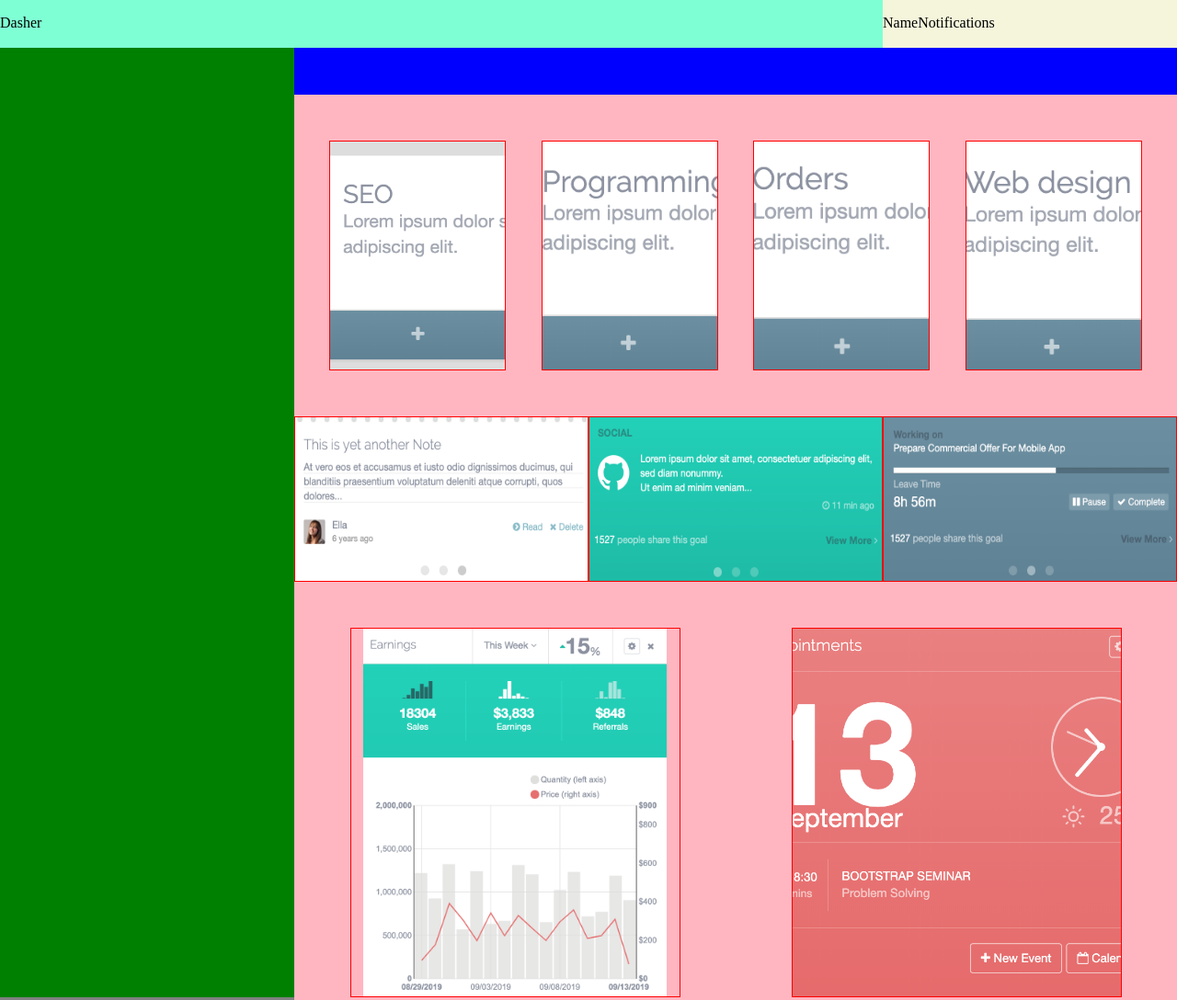
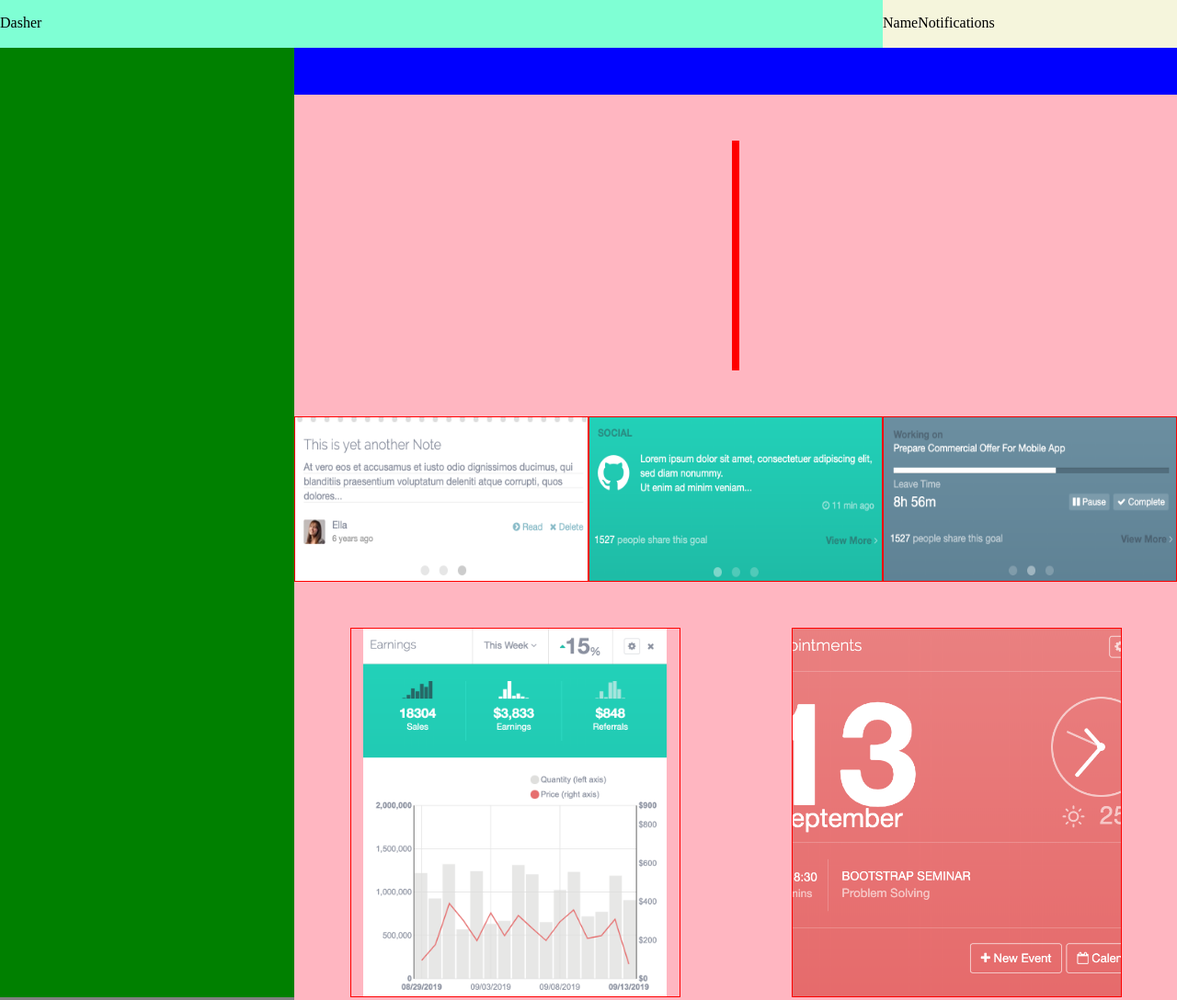
Before and after one commit to pat-white-code/ACA_web101_patrick_white, a plain HTML site: page src/checkpoint-1/checkpoint-1.html in a window 1280 px wide. Shown: the top 1088 px of the page at 92% size. Drawn offline with Linux system fonts and the light colour scheme.

Commit message:
starts working on custom widgets

```diff
--- a/src/checkpoint-1/checkpoint-1.html
+++ b/src/checkpoint-1/checkpoint-1.html
@@ -20,16 +20,16 @@
     <div class="dash">
       <section class="top-dash">
         <div class="widget seo">
-          <img src="img/mobile/seo-mobile.png" />
+          <!-- <img src="img/mobile/seo-mobile.png" /> -->
         </div>
         <div class="widget programming">
-          <img src="img/mobile/programming-mobile.png" />
+          <!-- <img src="img/mobile/programming-mobile.png" /> -->
         </div>
         <div class="widget orders">
-          <img src="img/mobile/orders-mobile.png" />
+          <!-- <img src="img/mobile/orders-mobile.png" /> -->
         </div>
         <div class="widget web-design">
-          <img src="img/mobile/web-design-mobile.png" />
+          <!-- <img src="img/mobile/web-design-mobile.png" /> -->
         </div>
       </section>
       <section class="middle-dash">
--- a/src/checkpoint-1/style.css
+++ b/src/checkpoint-1/style.css
@@ -47,7 +47,7 @@ body {
   flex-direction: column;
   height:110%;
   align-items: center;
-  overflow: visible;
+  /* overflow: visible; */
 }
 
 .widget {
@@ -59,9 +59,9 @@ body {
   margin-top: 10px;
 }
 
-.widget img{
+/* .widget img{
   height: 100%;
-}
+} */
 
 .calendar {
   height: 350px;
```
